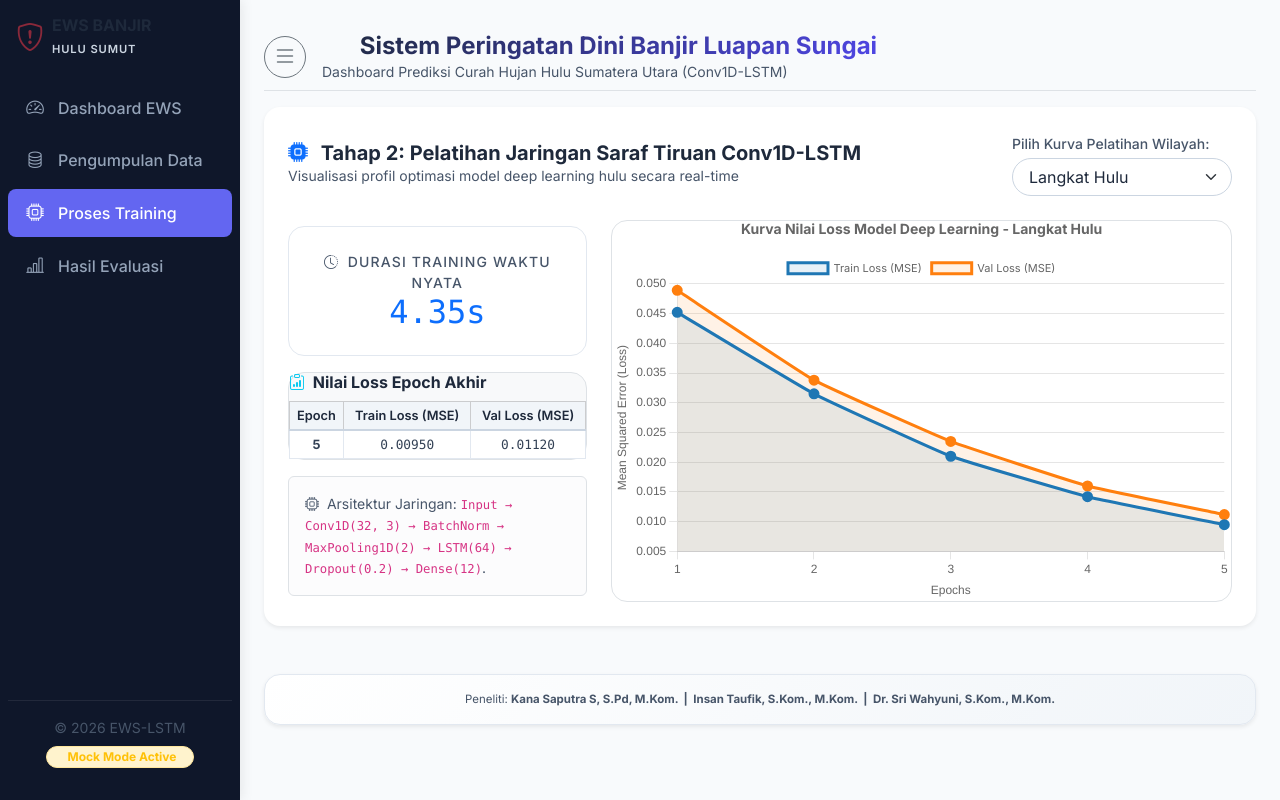
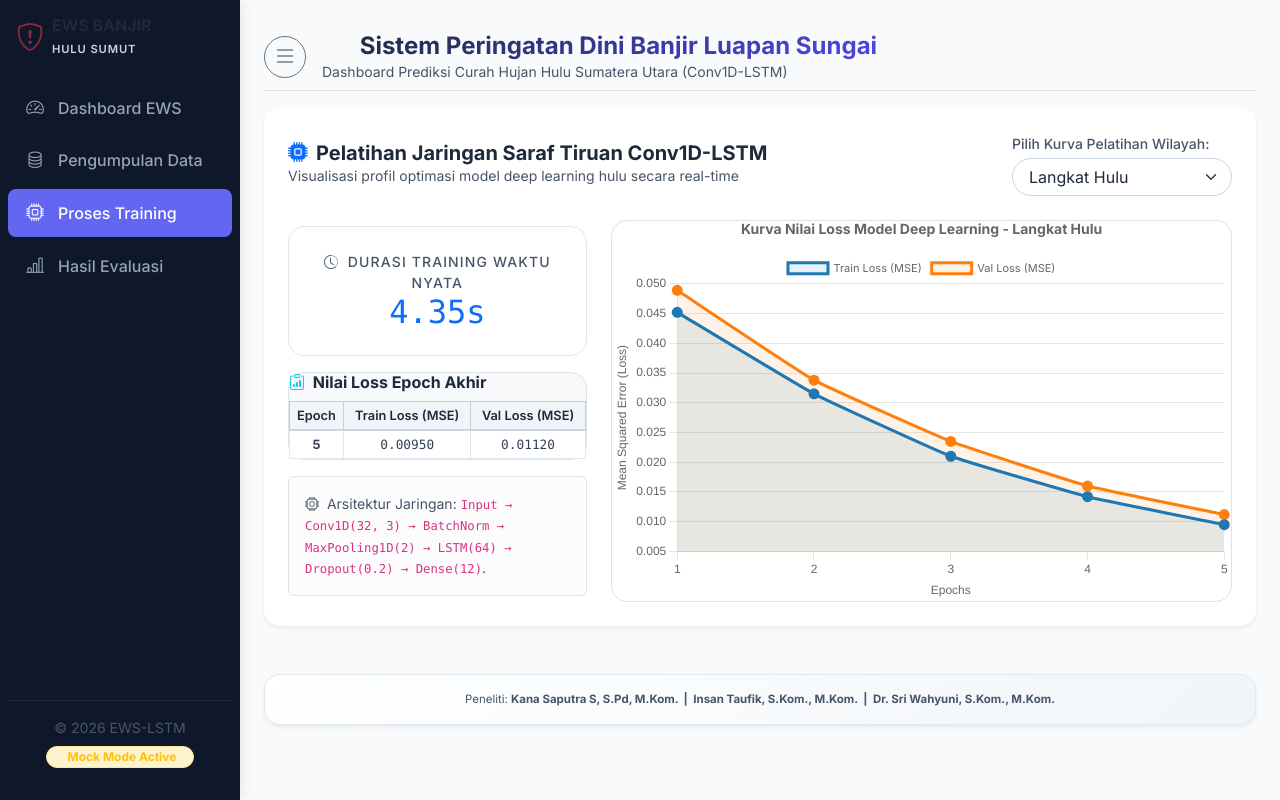
Before and after one commit to Kazuto1103/ews-flask, a Flask app: page /training in a window 1280 px wide. Run offline with Flask 2, Linux system fonts and the light colour scheme.

Commit message:
Remove leading text from training section header

```diff
--- a/ews_flask_app/templates/training.html
+++ b/ews_flask_app/templates/training.html
@@ -7,7 +7,7 @@
         <div class="card border-0 shadow-sm rounded-4 mb-4">
             <div class="card-header bg-transparent border-0 d-flex justify-content-between align-items-center px-4 pt-4 pb-0">
                 <div>
-                    <h5 class="fw-bold mb-0"><i class="bi bi-cpu-fill text-primary me-2"></i> Tahap 2: Pelatihan Jaringan Saraf Tiruan Conv1D-LSTM</h5>
+                    <h5 class="fw-bold mb-0"><i class="bi bi-cpu-fill text-primary me-2"></i>Pelatihan Jaringan Saraf Tiruan Conv1D-LSTM</h5>
                     <p class="text-muted small mb-0">Visualisasi profil optimasi model deep learning hulu secara real-time</p>
                 </div>
                 <div style="min-width: 220px;">
```
